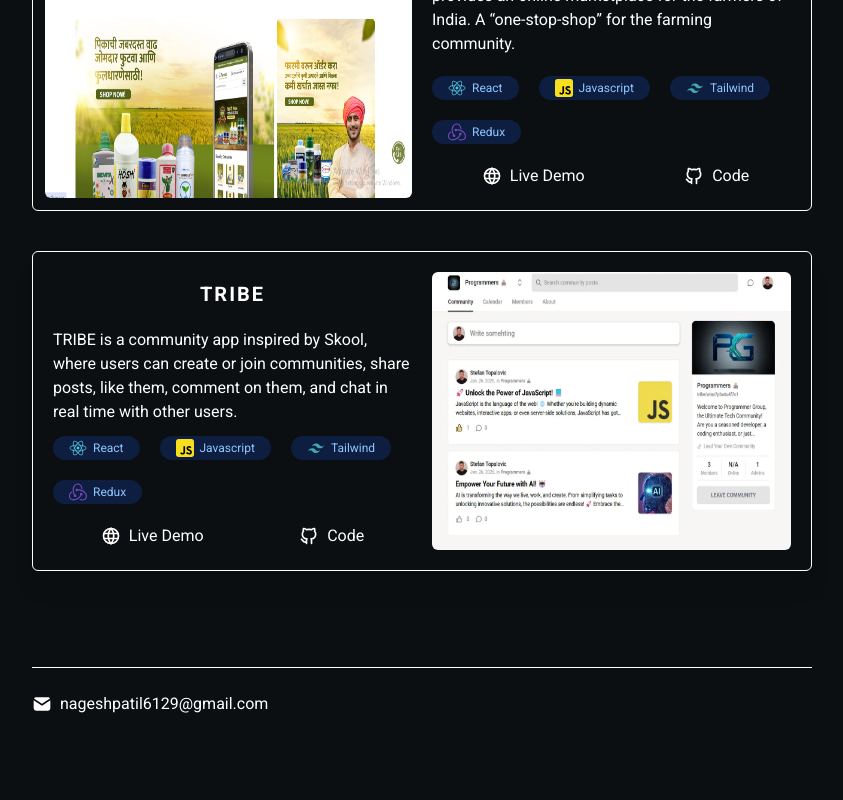
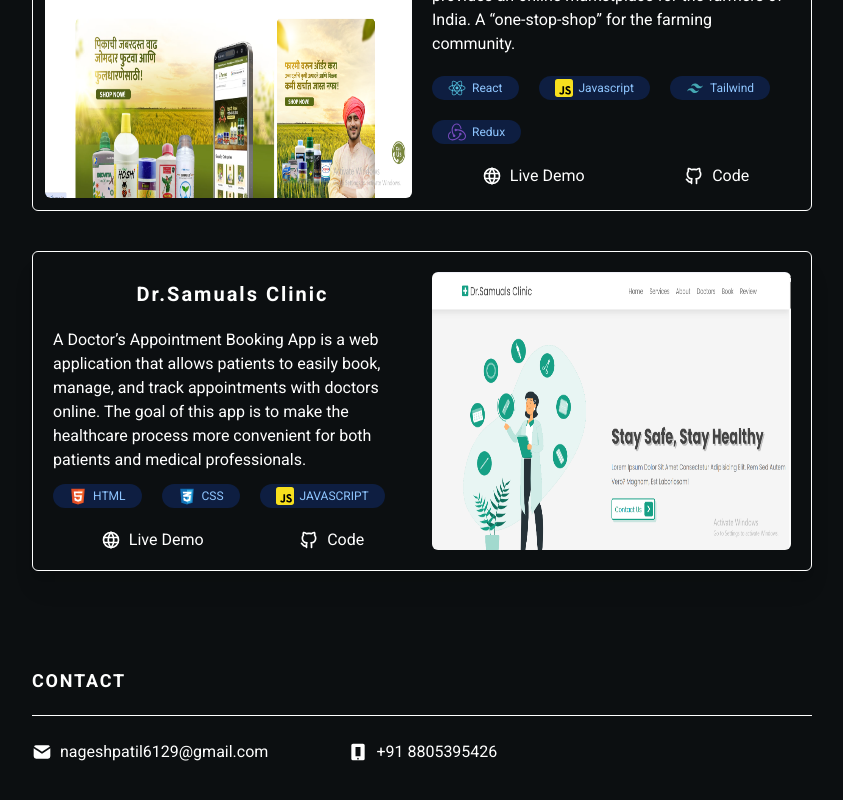
Before and after one commit to NageshShelke/my-app, a React (Vite) app: page / in a window 1280 px wide. Shown: the part 1681-2481 px from the top of the page, without its empty margins (218-1061 px from the left). Built offline with nearby package versions, Linux system fonts and the light colour scheme.

Commit message:
Updated project section and contact section

```diff
--- a/src/Componants/About.jsx
+++ b/src/Componants/About.jsx
@@ -22,7 +22,7 @@
                         <div className="w-full flex items-center justify-between max-md:flex-col max-md:gap-3">
                             <a target="_blank" class="text-light-gray whitespace-nowrap hover:text-white" href="https://www.google.com/maps/place/Belgrade">🏠 Maharashtra, India.</a>
                             <div className="w-full flex items-center justify-end max-md:justify-center gap-5 text-base text-light-gray">
-                                <a target="_blank" class="flex gap-1 items-center hover:text-white" href="www.linkedin.com/in/nagesh-shelke-b39725181"><img alt="icon" width="24" height="24" src="../linkedin-icon.svg" />LinkedIn</a>
+                                <a target="_blank" class="flex gap-1 items-center hover:text-white" href="https://www.linkedin.com/in/nagesh-shelke-b39725181/"><img alt="icon" width="24" height="24" src="../linkedin-icon.svg" />LinkedIn</a>
                                 <a target="_blank" class="flex gap-1 items-center hover:text-white" href="https://github.com/NageshShelke"><img alt="icon" loading="lazy" width="20" height="20"  src="../github-icon.svg" />GitHub</a>
                             </div>
                         </div>
--- a/src/Componants/Contact.jsx
+++ b/src/Componants/Contact.jsx
@@ -2,10 +2,26 @@
 
 const Contact = () => {
   return (
-    <div id='contact' className='mt-24 w-full flex items-center pt-6 border-t border-light-gray/20 mb-16'>
-      <div class="flex items-center gap-2 text-light-gray hover:text-white"><svg xmlns="http://www.w3.org/2000/svg" width="20" height="20" viewBox="0 0 24 24" fill="currentColor" stroke="none" class="tabler-icon tabler-icon-mail-filled "><path d="M22 7.535v9.465a3 3 0 0 1 -2.824 2.995l-.176 .005h-14a3 3 0 0 1 -2.995 -2.824l-.005 -.176v-9.465l9.445 6.297l.116 .066a1 1 0 0 0 .878 0l.116 -.066l9.445 -6.297z"></path><path d="M19 4c1.08 0 2.027 .57 2.555 1.427l-9.555 6.37l-9.555 -6.37a2.999 2.999 0 0 1 2.354 -1.42l.201 -.007h14z"></path></svg><a href="mailto:nageshpatil6129@gmail.com">nageshpatil6129@gmail.com</a></div>
+    <div>
+      <div className="mt-24 w-full">
+        <h2
+          id="projects"
+          class="font-bold text-lg tracking-widest text-white uppercase mb-5"
+        >
+          Contact
+        </h2>
+      </div>
+      <div id='contact' className='gap-20 flex items-center pt-6 border-t border-light-gray/20 mb-16'>
 
+        <div class="flex items-center gap-2 text-light-gray hover:text-white"><svg xmlns="http://www.w3.org/2000/svg" width="20" height="20" viewBox="0 0 24 24" fill="currentColor" stroke="none" class="tabler-icon tabler-icon-mail-filled "><path d="M22 7.535v9.465a3 3 0 0 1 -2.824 2.995l-.176 .005h-14a3 3 0 0 1 -2.995 -2.824l-.005 -.176v-9.465l9.445 6.297l.116 .066a1 1 0 0 0 .878 0l.116 -.066l9.445 -6.297z"></path><path d="M19 4c1.08 0 2.027 .57 2.555 1.427l-9.555 6.37l-9.555 -6.37a2.999 2.999 0 0 1 2.354 -1.42l.201 -.007h14z"></path></svg><a href="mailto:nageshpatil6129@gmail.com">nageshpatil6129@gmail.com</a></div>
 
+        <div class="flex items-center gap-2 text-light-gray hover:text-white">
+          <svg xmlns="http://www.w3.org/2000/svg" width="20" height="20" viewBox="0 0 24 24" fill="currentColor" stroke="none" class="tabler-icon tabler-icon-phone-filled">
+            <path d="M6 2a2 2 0 0 0 -2 2v16a2 2 0 0 0 2 2h12a2 2 0 0 0 2 -2v-16a2 2 0 0 0 -2 -2zm6 19a1 1 0 1 1 0 -2a1 1 0 0 1 0 2zm3 -4h-6v-11h6z"></path>
+          </svg>
+          <a href="tel:+918805395426">+91 8805395426</a>
+        </div>
+      </div>
     </div>
   )
 }
--- a/src/Componants/Projects.jsx
+++ b/src/Componants/Projects.jsx
@@ -52,27 +52,24 @@
             <div className="flex w-full border-1 h-80 p-5 rounded-md gap-5 shadow-xl">
 
                 <div className="w-1/2">
-                    <p className="font-semibold text-white text-xl tracking-widest mt-2 text-center">TRIBE</p>
+                    <p className="font-semibold text-white text-xl tracking-widest mt-2 text-center">Dr.Samuals Clinic</p>
                     <p className="mt-5 text-light-gray">
-                        TRIBE is a community app inspired by Skool, where users can create or join communities, share posts, like them, comment on them, and chat in real time with other users.
+                        A Doctor’s Appointment Booking App is a web application that allows patients to easily book, manage, and track appointments with doctors online. The goal of this app is to make the healthcare process more convenient for both patients and medical professionals.
                     </p>
                     <div className="flex flex-wrap mt-3 gap-5">
                         <div class="flex h-6 items-center justify-center gap-1.5 px-4 rounded-full bg-blue-600/20 text-blue-300">
-                            <img alt="icon" loading="lazy" width="18" height="18" decoding="async" data-nimg="1" src="/react-icon.svg" />
-                            <p class="text-xs whitespace-nowrap">React</p>
+                            <img alt="icon" loading="lazy" width="18" height="18" decoding="async" data-nimg="1" src="/html-icon.svg" />
+                            <p class="text-xs whitespace-nowrap">HTML</p>
                         </div>
                         <div class="flex h-6 items-center justify-center gap-1.5 px-4 rounded-full bg-blue-600/20 text-blue-300">
-                            <img alt="icon" loading="lazy" width="18" height="10" decoding="async" data-nimg="1" src="/javascript-icon.svg" />
-                            <p class="text-xs whitespace-nowrap">Javascript</p>
+                            <img alt="icon" loading="lazy" width="18" height="10" decoding="async" data-nimg="1" src="/css-icon.svg" />
+                            <p class="text-xs whitespace-nowrap">CSS</p>
                         </div>
                         <div class="flex h-6 items-center justify-center gap-1.5 px-4 rounded-full bg-blue-600/20 text-blue-300">
-                            <img alt="icon" loading="lazy" width="18" height="18" decoding="async" data-nimg="1" src="/tailwind-icon.svg" />
-                            <p class="text-xs whitespace-nowrap">Tailwind</p>
+                            <img alt="icon" loading="lazy" width="18" height="18" decoding="async" data-nimg="1" src="/javascript-icon.svg" />
+                            <p class="text-xs whitespace-nowrap">JAVASCRIPT</p>
                         </div>
-                        <div class="flex h-6 items-center justify-center gap-1.5 px-4 rounded-full bg-blue-600/20 text-blue-300">
-                            <img alt="icon" loading="lazy" width="18" height="18" decoding="async" data-nimg="1" src="/redux-icon.svg" />
-                            <p class="text-xs whitespace-nowrap">Redux</p>
-                        </div>
+
 
                     </div>
                     <div className="flex flex-wrap mt-5 w-full justify-around">
@@ -87,7 +84,7 @@
                     </div>
                 </div>
                   <div className="w-1/2 h-full rounded-md">
-                    <img src="./tribe-community.webp" alt="ProjectImage" className="rounded-md h-full" />
+                    <img src="./Clinic.png" alt="ProjectImage" className="rounded-md h-full" />
                 </div>
 
             </div>
```
Also changed, not shown: public/Clinic.png (added).
